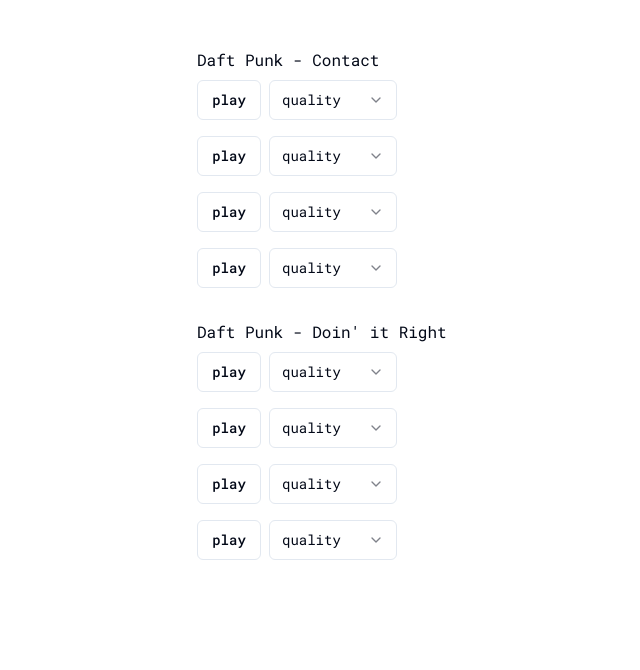
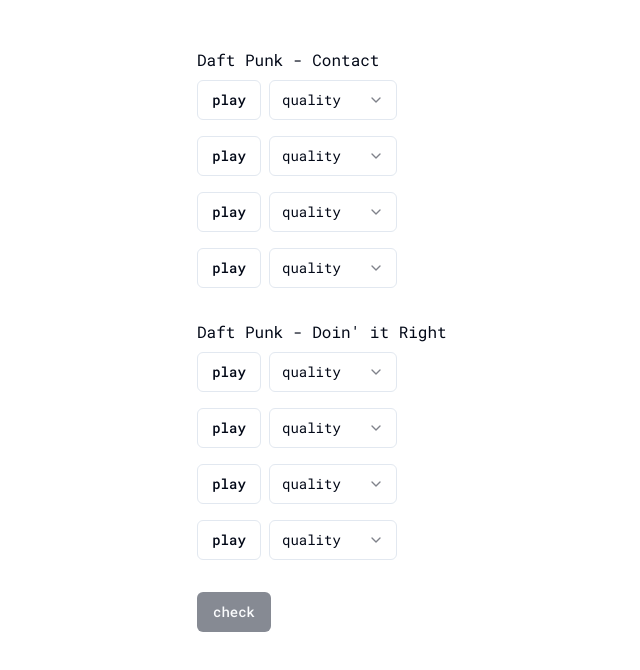
Before and after one commit to eyenalxai/audio-test, a Next.js app: page / in a window 1280 px wide. Shown: the top 670 px of the page, without its empty margins (187-827 px from the left). Built offline with nearby package versions, Linux system fonts and the light colour scheme.

Commit message:
feat: add result display functionality in track picker
Introduced a button to check selected track qualities and display results. This helps users to quickly verify their selections and get immediate feedback on their accuracy.

```diff
--- a/components/track-quality-picker-list.tsx
+++ b/components/track-quality-picker-list.tsx
@@ -1,6 +1,7 @@
 "use client"
 
 import { TrackQualityPicker } from "@/components/track-quality-picker"
+import { Button } from "@/components/ui/button"
 import { trackQualityOptions } from "@/lib/tracks"
 import type { TrackAudio } from "@/lib/types/audio"
 import type { SelectedAudioQualities } from "@/lib/types/select"
@@ -12,6 +13,7 @@
 }
 
 export const TrackQualityPickerList = ({ trackAudios }: TrackQualityPickerListProps) => {
+	const [displayResults, setDisplayResults] = useState(false)
 	const [selectedQualities, setSelectedQualities] = useState<SelectedAudioQualities>(
 		Object.fromEntries(
 			trackAudios.map((trackAudio) => [
@@ -49,6 +51,14 @@
 					setSelectedQualities={setSelectedQualities}
 				/>
 			))}
+			<Button disabled={!allSelected} onClick={() => setDisplayResults(true)}>
+				check
+			</Button>
+			{displayResults && (
+				<div>
+					<div>{`You got ${correctPicks} out of ${totalOptions} correct`}</div>
+				</div>
+			)}
 		</div>
 	)
 }
```
